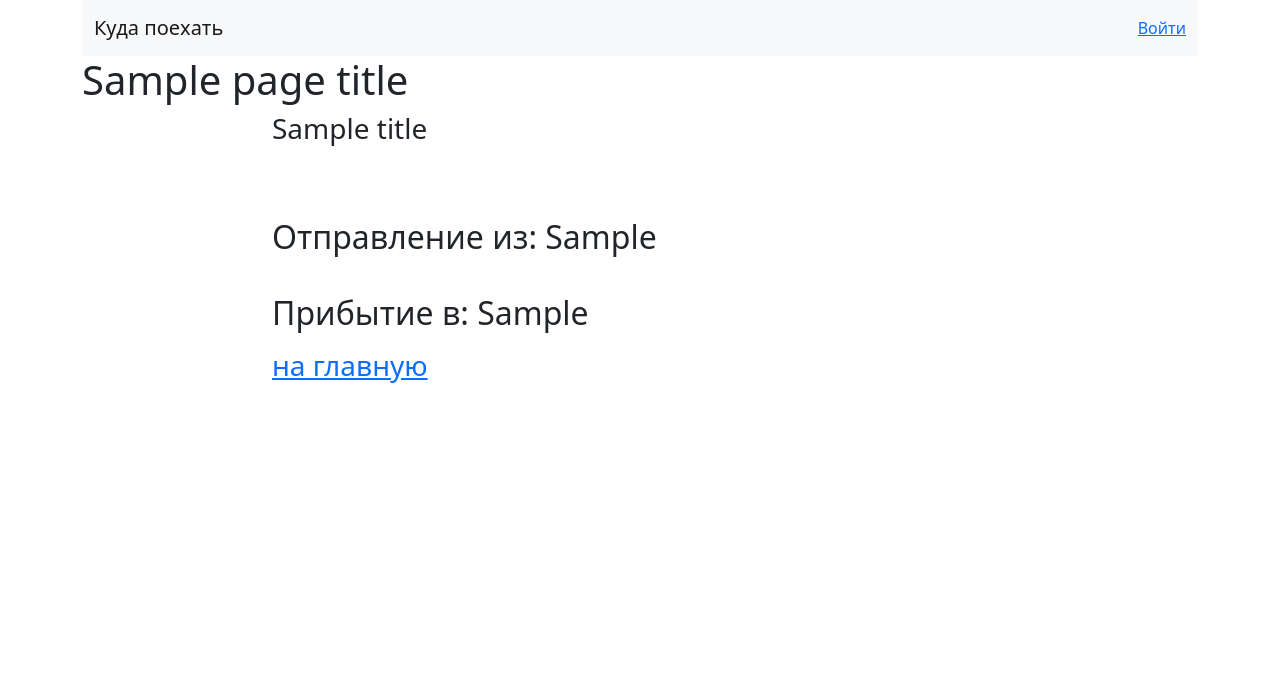
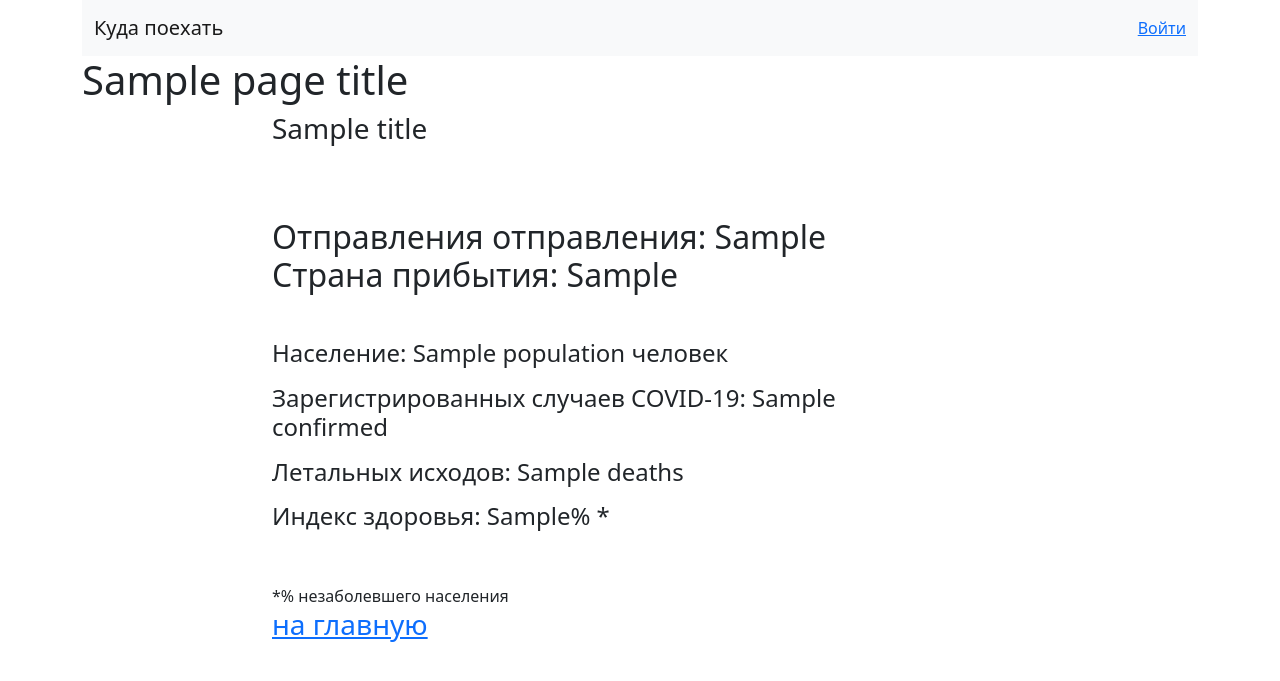
Before and after one commit to lananovikova10/where2go, a Flask app: template webapp/templates/country/country_request.html in a window 1280 px wide. Shown: the top 681 px of the page. Run offline with Flask 2, Linux system fonts and the light colour scheme; the template is opened without the code that fills it: most values are stand-ins (such as "Sample title", 1, 10 or a date in 2020); parts of the project's set-up code (start-up, migrations or seed data) failed here and were passed over.

Commit message:
covid api works

```diff
--- a/webapp/templates/country/country_request.html
+++ b/webapp/templates/country/country_request.html
@@ -17,10 +17,26 @@
                     <p>
                     <div class="col-sm-9">
                         <h2>
-                    Отправление из: {{ country_dep }} <br><br>
-                    Прибытие в: {{ country_arr }}
+                            Отправления отправления: {{ country_dep }} <br>
+                            Страна прибытия: {{ country_arr }}
                         </h2>
                     </p>
+                    {% if covid_data%}
+                        <h4>
+                            <br>
+                            <p>Население: {{ covid_data['population'] }} человек</p>
+                            <p>Зарегистрированных случаев COVID-19: {{ covid_data['confirmed'] }}</p>
+                            <p>Летальных исходов: {{ covid_data['deaths'] }}</p>
+                            <p>Индекс здоровья: {{ covid_data['health index'] }}% *</p> <br>
+                        </h4>
+                        *% незаболевшего населения
+                    {% else %}
+                        <h5>
+                            <br>
+                            <p><i>Информация о распространении COVID-19 в стране прибытия отсутствует</i></p>
+                        </h5>
+                    {% endif %}
+
                     <h3><a href="{{ url_for('main_page.display') }}">на главную</a></h3>
                 </div>
             </div>
```
Also changed, not shown: webapp/country/views.py (+11 -6 lines), webapp/covid_api.py (added, +38 -0 lines).
